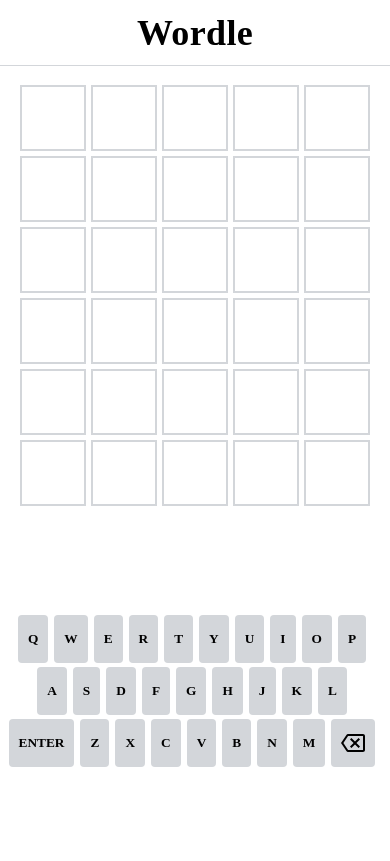
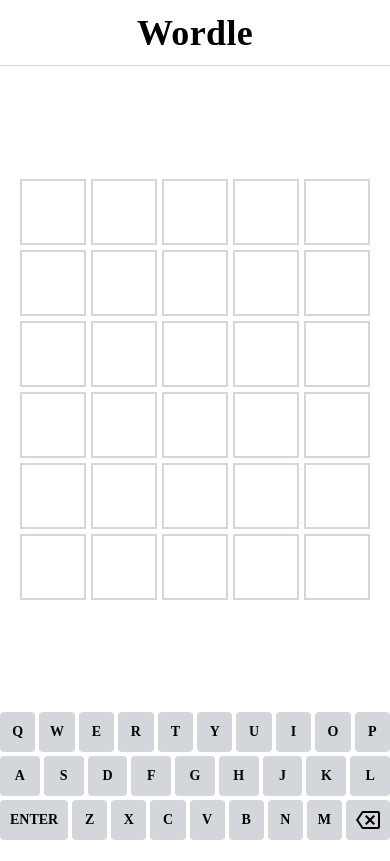
Before and after one commit to duc168/wordle, a React (Vite) app: page / in a window 390 px wide. Built offline with nearby package versions, Linux system fonts and the light colour scheme.

Commit message:
improve: responsive

```diff
--- a/src/App.tsx
+++ b/src/App.tsx
@@ -1,5 +1,6 @@
 import React from 'react';
 
+import Toast from './components/common/Toast';
 import Header from './components/Header';
 import Wordle from './components/Wordle';
 import { WordleContextProvider } from './contexts/wordleContext';
@@ -11,6 +12,7 @@ const App: React.FC<any> = () => {
       <WordleContextProvider>
         <Wordle />
       </WordleContextProvider>
+      <Toast />
     </>
   );
 };
--- a/src/components/Header/index.tsx
+++ b/src/components/Header/index.tsx
@@ -5,7 +5,7 @@ import configs from '@/configs';
 import constants from '@/constants';
 
 const Container = styled.header`
-  margin: 0 0 1rem;
+  /* margin: 0 0 1rem; */
 `;
 
 const Title = styled.div<{ height: string }>`
--- a/src/components/Wordle/Keyboard/Key/index.tsx
+++ b/src/components/Wordle/Keyboard/Key/index.tsx
@@ -1,21 +1,16 @@
 import React, { useEffect } from 'react';
 import styled from 'styled-components';
 
+import configs from '@/configs';
 import keyCodes from '@/constants/keycodes';
 import { useWordleContext } from '@/contexts/wordleContext';
 import { IDatabase, ITable } from '@/interfaces';
+import { deviceMin } from '@/services/css';
 
 import BackspaceSvg from './BackspaceSvg';
 
-interface IButton {
-  keyType: KeyType;
-  keyHeight: string;
-  keyPadding: string;
-}
 interface Props {
   letter: string;
-  keyHeight: string;
-  keyPadding: string;
   processingSeconds: number;
 }
 
@@ -37,15 +32,16 @@ const colorHandler = (type: KeyType) => {
   return '#000000';
 };
 
-const Button = styled.button<IButton>`
+const Button = styled.button<{ keyType: KeyType }>`
   font-family: inherit;
   font-weight: bold;
   border: 0;
   padding: 0;
-  margin: 0 6px 0 0;
-  height: ${(p) => p.keyHeight};
-  padding-left: ${(p) => p.keyPadding};
-  padding-right: ${(p) => p.keyPadding};
+  /* margin: 0 6px 0 0; */
+  height: 40px;
+  /* width: 40px; */
+  padding-left: 10px;
+  padding-right: 10px;
   border-radius: 4px;
   cursor: pointer;
   -webkit-user-select: none;
@@ -60,6 +56,14 @@ const Button = styled.button<IButton>`
   align-items: center;
   text-transform: uppercase;
   -webkit-tap-highlight-color: rgba(0, 0, 0, 0.3);
+  font-size: 14px;
+  @media ${deviceMin.laptop} {
+    height: 58px;
+    /* width: 58px; */
+    padding-left: 20px;
+    padding-right: 20px;
+    font-size: 16px;
+  }
 `;
 
 const getKeyType = (currentDatabase: IDatabase | undefined, letter: string): KeyType => {
@@ -105,7 +109,7 @@ const Key: React.FC<Props> = ({ letter, processingSeconds, ...otherProps }) => {
     }
 
     if (inputLetter === 'enter') {
-      compare(processingSeconds);
+      compare(processingSeconds, configs.tryTimes);
 
       return;
     }
--- a/src/components/Wordle/Keyboard/index.tsx
+++ b/src/components/Wordle/Keyboard/index.tsx
@@ -2,14 +2,10 @@ import React from 'react';
 import styled from 'styled-components';
 
 import { useWordleContext } from '@/contexts/wordleContext';
-import helpers from '@/helpers';
 
 import Key from './Key';
 
 interface Props {
-  keyHeight: string;
-  keyPadding: string;
-  keyGap: string;
   keyboardModal: string[][];
   processingSeconds: number;
 }
@@ -17,27 +13,32 @@ interface Props {
 const Container = styled.div`
   display: flex;
   flex-direction: column;
-  margin: auto 0;
   width: 100%;
+  justify-content: flex-end;
+  row-gap: 4px;
 `;
 
-const Row = styled.div<{ keyGap: string }>`
+const Row = styled.div`
   display: flex;
   flex-direction: row;
-  margin: 0 auto ${(p) => p.keyGap};
+  margin: 0 auto 0px;
+  justify-content: center;
+  align-items: center;
+  width: 100%;
+  column-gap: 4px;
 `;
 
-const Keyboard: React.FC<Props> = ({ keyboardModal, keyGap, ...otherProps }) => {
+const Keyboard: React.FC<Props> = ({ keyboardModal, ...otherProps }) => {
   const { keyboardDatabase } = useWordleContext();
 
   if (!keyboardDatabase) return null;
 
   return (
     <Container>
-      {keyboardModal.map((row) => (
-        <Row key={helpers.createRandomKey()} keyGap={keyGap}>
-          {row.map((letter) => (
-            <Key key={helpers.createRandomKey()} letter={letter} {...otherProps} />
+      {keyboardModal.map((row, idx) => (
+        <Row key={new Date().getTime() + idx}>
+          {row.map((letter, idx) => (
+            <Key key={new Date().getTime() + idx} letter={letter} {...otherProps} />
           ))}
         </Row>
       ))}
--- a/src/components/Wordle/Tiles/index.tsx
+++ b/src/components/Wordle/Tiles/index.tsx
@@ -11,7 +11,7 @@ const Container = styled.div`
   justify-content: center;
   align-items: center;
   flex-direction: column;
-  margin-bottom: 1rem;
+  /* margin-bottom: 1rem; */
 `;
 
 const Tiles: React.FC<ITileProps> = (props) => {
--- a/src/components/Wordle/index.tsx
+++ b/src/components/Wordle/index.tsx
@@ -10,7 +10,6 @@ import HowToPlay from './HowToPlay';
 import Keyboard from './Keyboard';
 import SharePopup from './SharePopup';
 import Tiles from './Tiles';
-import Toast from './Toast';
 
 const Main = styled.div<{ headerHeight: string }>`
   max-width: 500px;
@@ -20,7 +19,7 @@ const Main = styled.div<{ headerHeight: string }>`
   display: flex;
   align-items: center;
   flex-direction: column;
-  justify-content: space-evenly;
+  justify-content: space-between;
 `;
 
 const Wordle: React.FC<any> = () => {
@@ -33,7 +32,8 @@ const Wordle: React.FC<any> = () => {
   }, []);
 
   return (
-    <Main headerHeight={constants.HEADER_HEIGHT}>
+    <Main headerHeight={'70px'}>
+      <div></div>
       <HowToPlay
         defaultValue={howToPlayDefaultValue}
         tileProps={{
@@ -48,15 +48,8 @@ const Wordle: React.FC<any> = () => {
         processingSeconds={constants.COMPARE_SECONDS}
       />
       <Counter />
-      <Keyboard
-        keyGap={constants.KEY_GAP}
-        keyHeight={constants.KEY_HEIGHT}
-        keyPadding={constants.KEY_PADDING}
-        keyboardModal={constants.KEYBOARDS}
-        processingSeconds={constants.COMPARE_SECONDS}
-      />
+      <Keyboard keyboardModal={constants.KEYBOARDS} processingSeconds={constants.COMPARE_SECONDS} />
       <SharePopup defaultDatabase={constants.DEFAULT_DATABASE} />
-      <Toast />
     </Main>
   );
 };
--- a/src/constants/index.ts
+++ b/src/constants/index.ts
@@ -2,16 +2,6 @@ import configs from '@/configs';
 import helpers from '@/helpers';
 
 const HEADER_HEIGHT = '65px';
-
-// const KEY_PADDING = '20px';
-
-// const KEY_HEIGHT = '58px';
-
-const KEY_PADDING = '10px';
-
-const KEY_HEIGHT = '48px';
-
-const KEY_GAP = '4px';
 
 const LETTER_WIDTH_HOW_TO_PLAY = '40px';
 
@@ -38,9 +28,6 @@ const COMPARE_SECONDS = 4;
 export default {
   HEADER_HEIGHT,
 
-  KEY_HEIGHT,
-  KEY_PADDING,
-  KEY_GAP,
   LETTER_HEIGHT,
   LETTER_WIDTH,
 
```
Also changed, not shown: src/components/common/Toast/index.tsx (renamed from src/components/Wordle/Toast/index.tsx).
